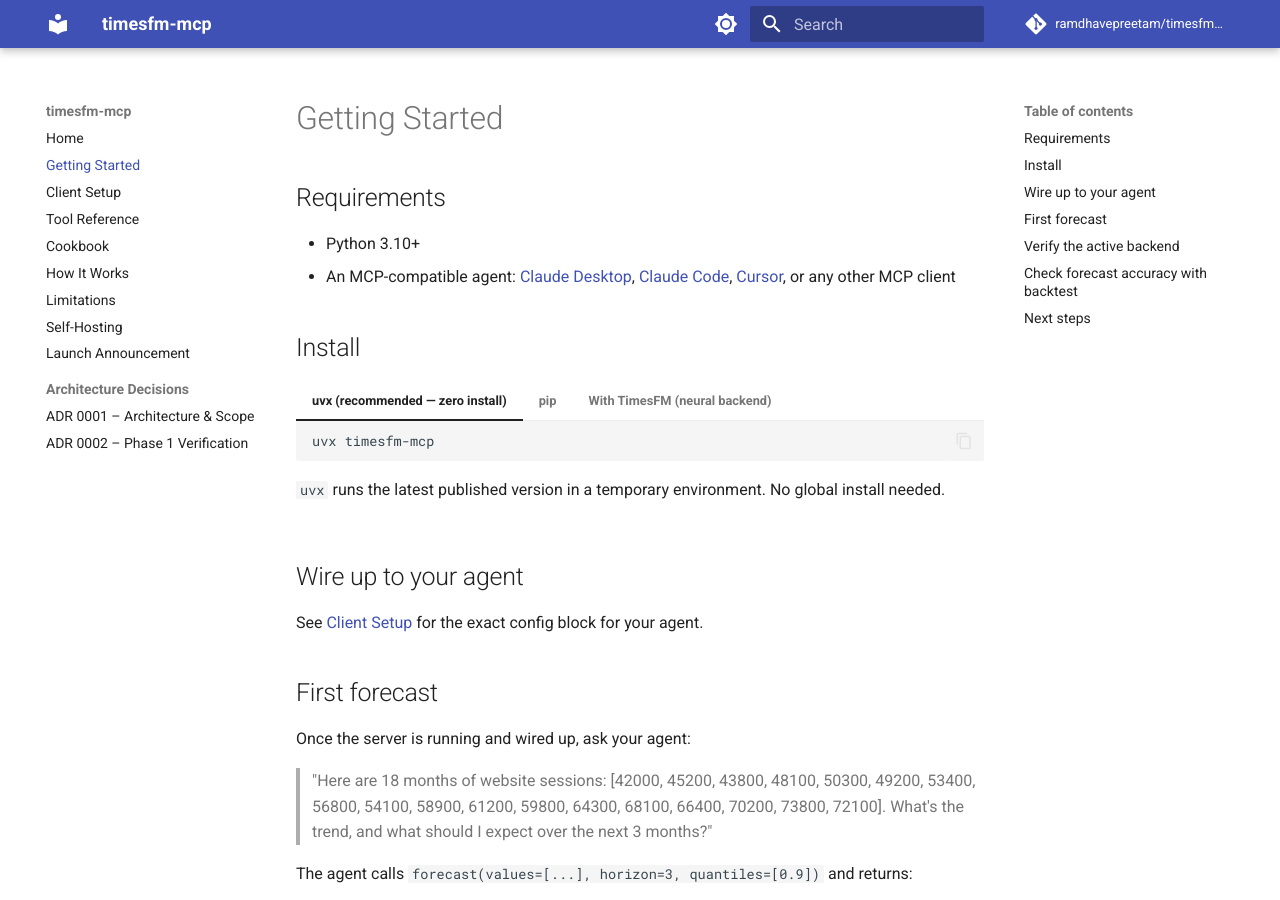
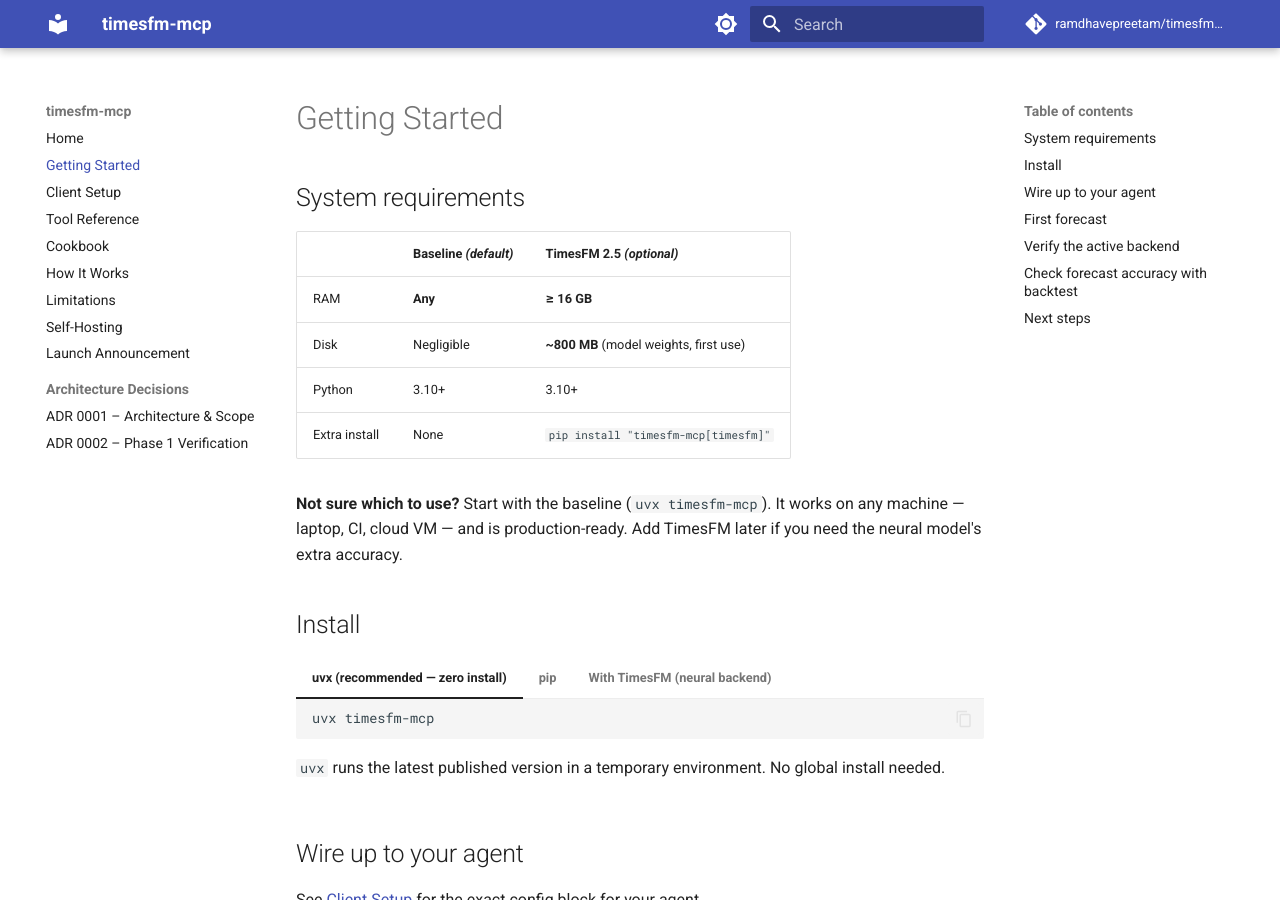
Before and after one commit to ramdhavepreetam/timesfm-mcp, an MkDocs documentation site: the page built from docs/getting-started.md, in a window 1280 px wide and 900 px high. Built offline with MkDocs 1.6.1 and Material for MkDocs 9.7.7, drawn with Linux system fonts in a browser that asks for light colours; comment, search, counter and statistics services are not loaded.

Commit message:
v0.1.6: prominent system requirements, code cleanup
Docs: bold two-tier requirements table in README and getting-started;
warning callouts before every TimesFM install instruction; baseline
explicitly recommended for most users throughout.

Code: list_backends hint only shown when TimesFM is inactive (not when
it's already running); backtest variable renamed timesfm→tfm_backend
to avoid module shadowing; stale comment removed from backends.py.

Co-Authored-By: Claude Sonnet 4.6 <noreply@anthropic.com>

````diff
--- a/docs/getting-started.md
+++ b/docs/getting-started.md
@@ -1,9 +1,15 @@
 # Getting Started
 
-## Requirements
+## System requirements
 
-- Python 3.10+
-- An MCP-compatible agent: [Claude Desktop](client-setup.md#claude-desktop), [Claude Code](client-setup.md#claude-code), [Cursor](client-setup.md#cursor), or any other MCP client
+| | **Baseline** *(default)* | **TimesFM 2.5** *(optional)* |
+|---|---|---|
+| RAM | **Any** | **≥ 16 GB** |
+| Disk | Negligible | **~800 MB** (model weights, first use) |
+| Python | 3.10+ | 3.10+ |
+| Extra install | None | `pip install "timesfm-mcp[timesfm]"` |
+
+**Not sure which to use?** Start with the baseline (`uvx timesfm-mcp`). It works on any machine — laptop, CI, cloud VM — and is production-ready. Add TimesFM later if you need the neural model's extra accuracy.
 
 ## Install
 
@@ -24,12 +30,17 @@
 
 === "With TimesFM (neural backend)"
 
+    !!! warning "System requirement: ≥ 16 GB RAM"
+        TimesFM 2.5 requires at least 16 GB of RAM and downloads ~800 MB of model
+        weights from HuggingFace on first use. If your machine has less RAM,
+        use the baseline install above — it's production-ready on any hardware.
+
     ```bash
     pip install "timesfm-mcp[timesfm]"
     timesfm-mcp
     ```
 
-    TimesFM 2.5 adds a 200M-parameter neural network that improves accuracy on structured time series. The extra pulls in PyTorch and downloads model weights (~800 MB) from HuggingFace on first use. Requires ~16 GB RAM. The server detects it automatically — no config change needed.
+    Adds a 200M-parameter neural network that improves accuracy on structured time series. PyTorch and HuggingFace Hub are pulled in automatically. The server detects TimesFM and upgrades silently — no config change needed.
 
 ## Wire up to your agent
 
--- a/pyproject.toml
+++ b/pyproject.toml
@@ -1,6 +1,6 @@
 [project]
 name = "timesfm-mcp"
-version = "0.1.5"
+version = "0.1.6"
 description = "MCP server for Google's TimesFM 2.5 foundation model — give any AI agent zero-config time-series forecasting."
 readme = "README.md"
 requires-python = ">=3.10"
--- a/src/timesfm_mcp/__init__.py
+++ b/src/timesfm_mcp/__init__.py
@@ -1,2 +1,2 @@
 """timesfm-mcp: Google TimesFM 2.5 forecasting for AI agents over MCP."""
-__version__ = "0.1.5"
+__version__ = "0.1.6"
````
Also changed, not shown: CHANGELOG.md (+15 -0 lines), README.md (+11 -9 lines), docs/client-setup.md (+6 -2 lines), docs/limitations.md (+4 -1 lines), 2 other files.
